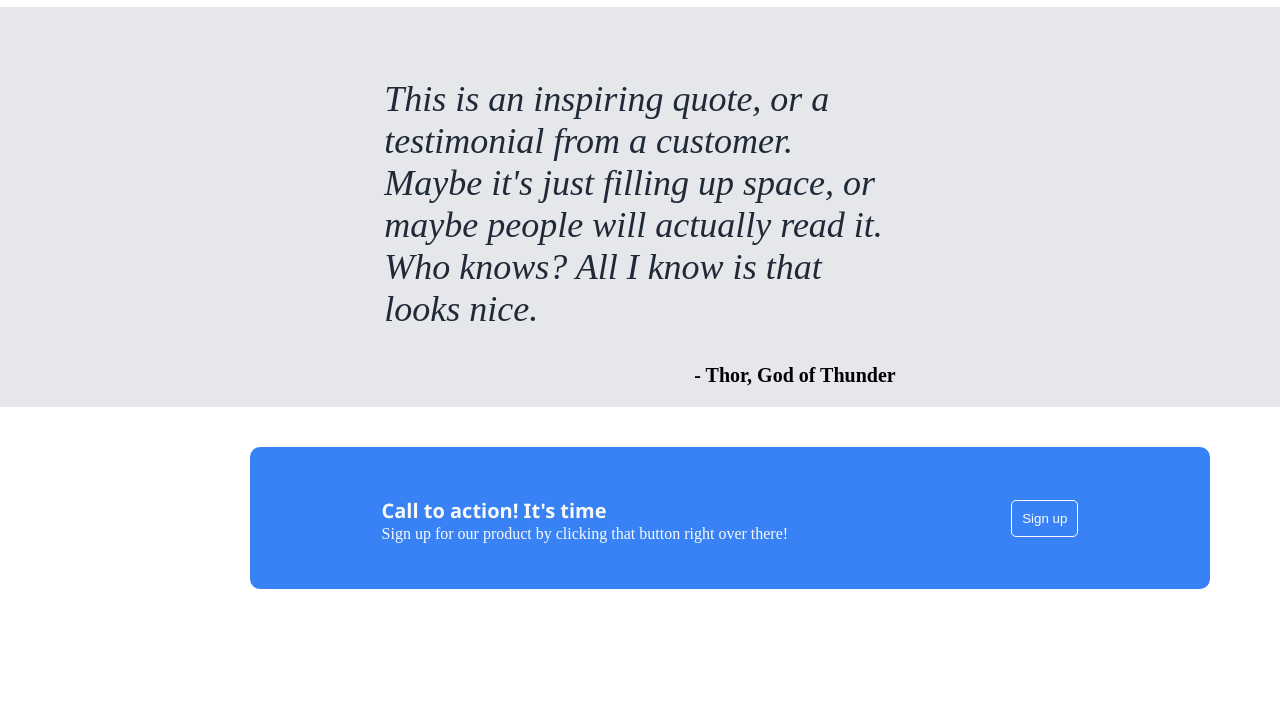
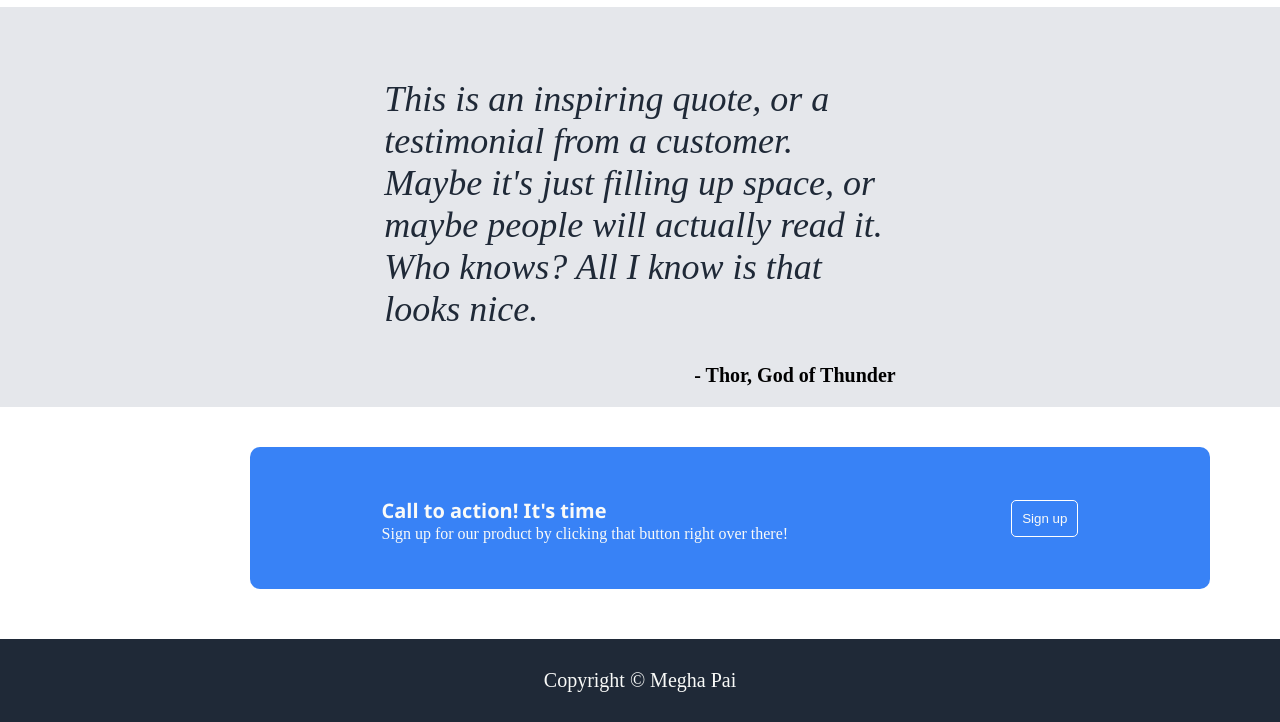
Before and after one commit to meghapai/odin-landing-page, a plain HTML site: page index.html in a window 1280 px wide. Shown: the part 741-1463 px from the top of the page. Before the commit the page ends 1330 px from the top, so only its background shows below. Drawn offline with Linux system fonts and the light colour scheme.

Commit message:
footer section complete

```diff
--- a/index.html
+++ b/index.html
@@ -81,5 +81,9 @@
         <button class="sign-up">Sign up</button>
       </div>
     </div>
+
+    <div class="footer">
+      <p>Copyright &copy; Megha Pai</p>
+    </div>
   </body>
 </html>
--- a/style.css
+++ b/style.css
@@ -156,3 +156,13 @@ img {
   border-radius: 5px;
   padding: 10px;
 }
+
+.footer {
+  display: flex;
+  justify-content: center;
+  background-color: #1f2937;
+  margin-top: 50px;
+  color: #f9faf8;
+  font-size: 20px;
+  padding: 10px;
+}
```
